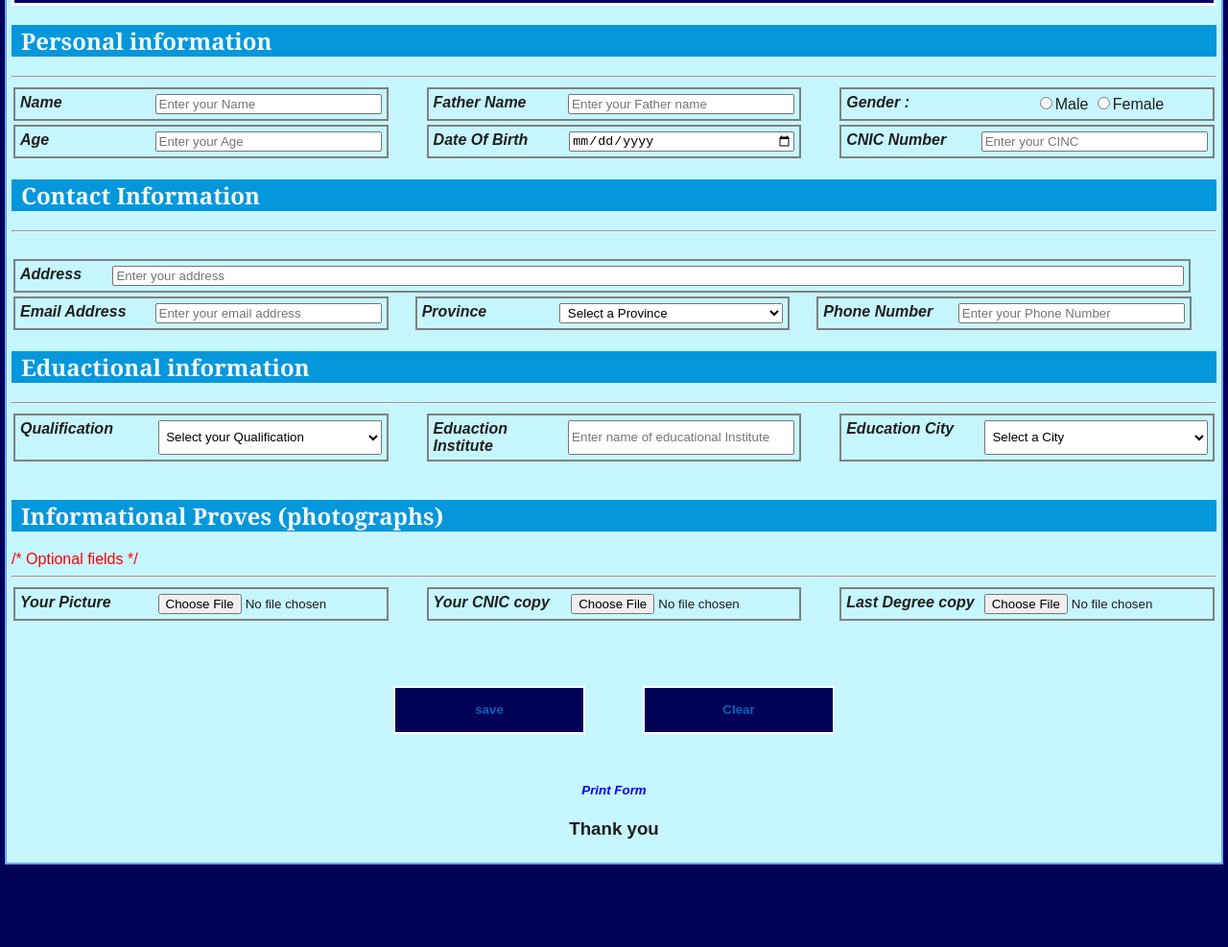
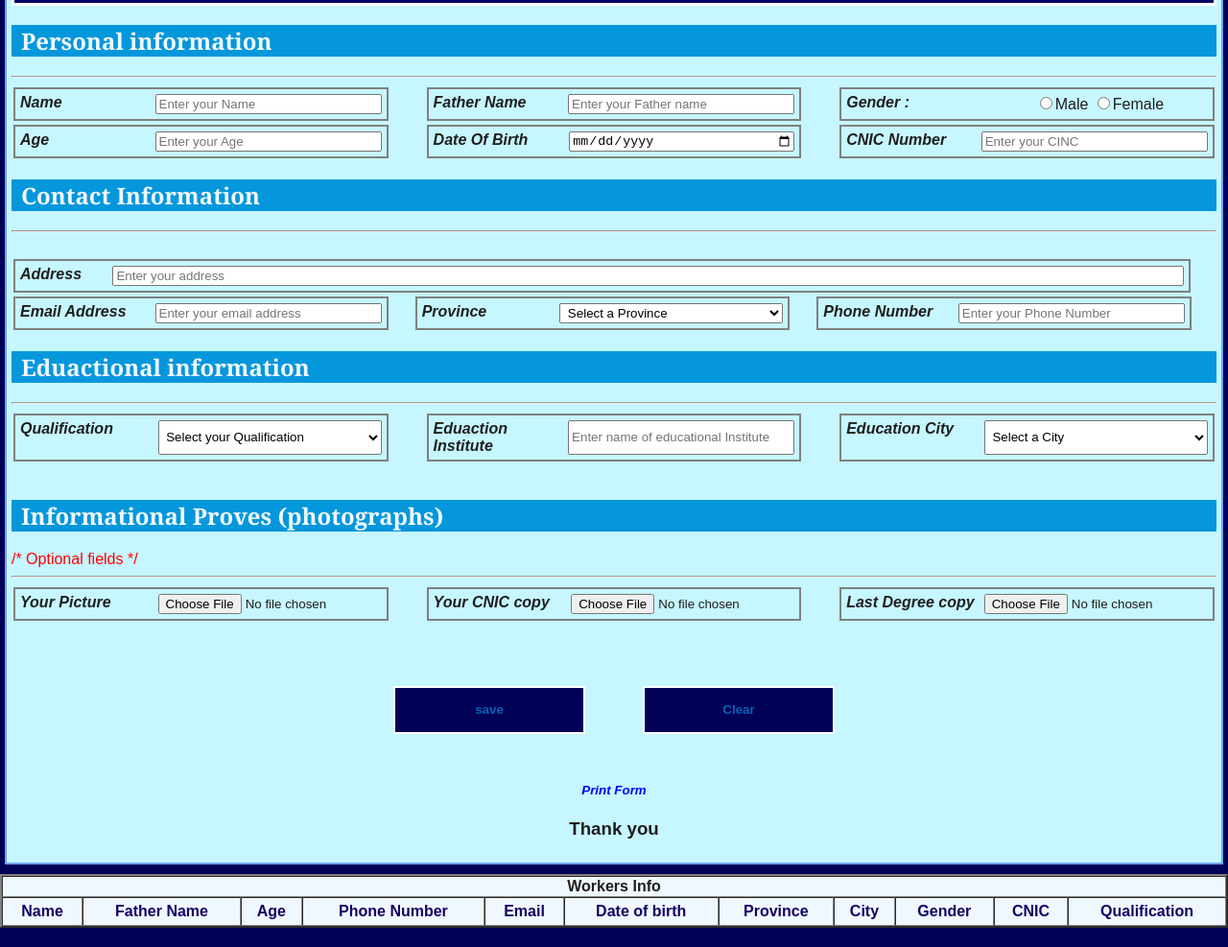
Before and after one commit to abdulsalamk136-spec/Form-Validation-and-Printing-System.git.io, a plain HTML site: page index.html in a window 1280 px wide. Shown: the part 96-1083 px from the top of the page at 96% size. Before the commit the page ends 1027 px from the top, so only its background shows below. Drawn offline with Linux system fonts and the light colour scheme.

Commit message:
Update index.html
table added

```diff
--- a/index.html
+++ b/index.html
@@ -171,6 +171,30 @@
         </center>
     </form>
     <div id="table_div">
+        <table id="table" cellepadding="0" cellspacing="0" border="2px solid black" width="100%">
+            <thead>
+                <tr>
+                    <th colspan="12">
+                        Workers Info
+                    </th>
+                </tr>
+                <tr>
+                    <td class="t_heading">Name</td>
+                    <td class="t_heading">Father Name</td>
+                    <td class="t_heading">Age</td>
+                    <td class="t_heading">Phone Number</td>
+                    <td class="t_heading">Email</td>
+                    <td class="t_heading">Date of birth</td>
+                    <td class="t_heading">Province</td>
+                    <td class="t_heading">City</td>
+                    <td class="t_heading">Gender</td>
+                    <td class="t_heading">CNIC</td>
+                    <td class="t_heading">Qualification</td>
+                </tr>
+            </thead>
+            <tbody>
+            </tbody>
+        </table>
     </div>
     <script src="logic.js"></script>
 </body>
```
